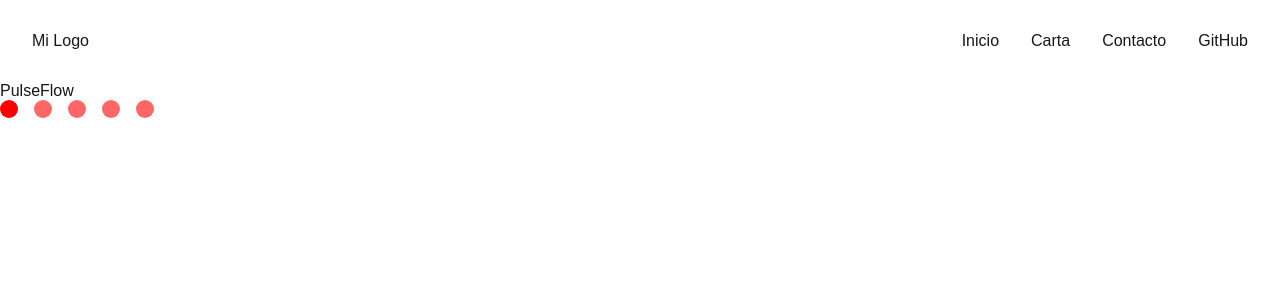
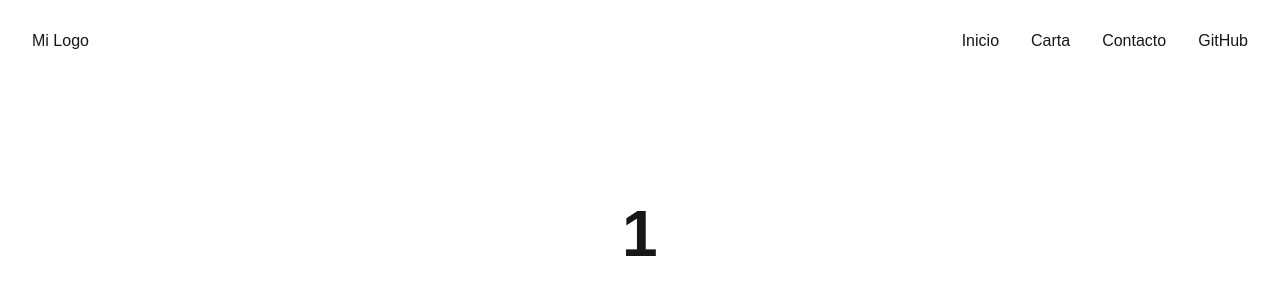
Before and after one commit to DumpBo7/react, a Next.js app: page / in a window 1280 px wide. Shown: the top 300 px of the page. Built offline with nearby package versions, Linux system fonts and the light colour scheme.

Commit message:
feat(carousel): add embla carousel

```diff
--- a/package.json
+++ b/package.json
@@ -9,6 +9,8 @@
     "lint": "eslint"
   },
   "dependencies": {
+    "embla-carousel": "^8.6.0",
+    "embla-carousel-react": "^8.6.0",
     "next": "16.1.6",
     "react": "19.2.3",
     "react-dom": "19.2.3"
--- a/src/app/globals.css
+++ b/src/app/globals.css
@@ -5,7 +5,7 @@
 
 @media (prefers-color-scheme: dark) {
     :root {
-    --background: #0a0a0a;
+        --background: #5a5a5a;
         --foreground: #ededed;
     }
 }
@@ -35,6 +35,148 @@ a {
     text-decoration: none;
 }
 
+.embla {
+    max-width: 48rem;
+    margin: auto;
+
+    --slide-height: 19rem;
+    --slide-spacing: 1rem;
+    --slide-size: 70%;
+}
+
+.embla__viewport {
+    overflow: hidden;
+}
+
+.embla__container {
+    display: flex;
+    touch-action: pan-y pinch-zoom;
+    margin-left: calc(var(--slide-spacing) * -1);
+}
+
+.embla__slide {
+    transform: translate3d(0, 0, 0);
+    flex: 0 0 var(--slide-size);
+    min-width: 0;
+    padding-left: var(--slide-spacing);
+}
+
+.embla__slide__number {
+    border: 0.2rem solid var(--detail-medium-contrast);
+    border-radius: 1.8rem;
+    font-size: 4rem;
+    font-weight: 600;
+    display: flex;
+    align-items: center;
+    justify-content: center;
+    height: var(--slide-height);
+    user-select: none;
+}
+
+.embla__controls {
+    display: grid;
+    grid-template-columns: auto 1fr;
+    justify-content: space-between;
+    gap: 1.2rem;
+    margin-top: 1.8rem;
+}
+
+.embla__buttons {
+    display: grid;
+    grid-template-columns: repeat(2, 1fr);
+    gap: 0.6rem;
+    align-items: center;
+}
+
+.embla__button {
+    -webkit-tap-highlight-color: rgba(var(--text-high-contrast-rgb-value), 0.5);
+    -webkit-appearance: none;
+    appearance: none;
+    background-color: transparent;
+    touch-action: manipulation;
+    display: inline-flex;
+    text-decoration: none;
+    cursor: pointer;
+    border: 0;
+    padding: 0;
+    margin: 0;
+    border: 0.2rem solid var(--detail-medium-contrast);
+    width: 3.6rem;
+    height: 3.6rem;
+
+    z-index: 1;
+    border-radius: 50%;
+    color: #fff;
+    display: flex;
+    align-items: center;
+    justify-content: center;
+    transform: rotate(0deg);
+}
+
+.embla__button--disabled {
+    color: #fff;
+}
+
+.embla__button__svg {
+    width: 35%;
+    height: 35%;
+}
+
+.embla__dots {
+    display: flex;
+    flex-wrap: wrap;
+    justify-content: flex-end;
+    align-items: center;
+    margin-right: calc((2.6rem - 1.4rem) / 2 * -1);
+}
+
+.embla__dot {
+    -webkit-tap-highlight-color: rgba(var(--text-high-contrast-rgb-value), 0.5);
+    -webkit-appearance: none;
+    appearance: none;
+    background-color: transparent;
+    touch-action: manipulation;
+    display: inline-flex;
+    text-decoration: none;
+    cursor: pointer;
+    border: 0;
+    padding: 0;
+    margin: 0;
+    width: 2.6rem;
+    height: 2.6rem;
+
+    display: flex;
+    align-items: center;
+    justify-content: center;
+    border-radius: 50%;
+    position: relative;
+}
+
+.embla__dot:before,
+.embla__dot:after {
+    width: 1.4rem;
+    height: 1.4rem;
+
+    border-radius: 50%;
+    position: absolute;
+    display: flex;
+    align-items: center;
+    content: "";
+}
+
+.embla__dot:before {
+    border: 0.2rem solid #fff;
+}
+
+.embla__dot:after {
+    border: 0.2rem solid #fff;
+    opacity: 0;
+}
+
+.embla__dot--selected:after {
+    opacity: 1;
+}
+
 @media (prefers-color-scheme: dark) {
     html {
         color-scheme: dark;
--- a/src/app/page.jsx
+++ b/src/app/page.jsx
@@ -1,5 +1,7 @@
 import Carousel from "@/components/carousel/Carousel";
 
 export default function Home() {
-    return <Carousel />;
+    const OPTIONS = { loop: true };
+
+    return <Carousel options={OPTIONS} />;
 }
--- a/src/components/carousel/Carousel.jsx
+++ b/src/components/carousel/Carousel.jsx
@@ -1,7 +1,13 @@
 "use client";
 
-import { useState } from "react";
-import styles from "@/assets/styles/carousel/Carousel.module.css";
+import React from "react";
+import useEmblaCarousel from "embla-carousel-react";
+import {
+    NextButton,
+    PrevButton,
+    usePrevNextButtons,
+} from "./CarouselArrowButtons";
+import { DotButton, useDotButton } from "./CarouselDotButton";
 
 const projects = [
     {
@@ -100,65 +106,62 @@ const projects = [
     },
 ];
 
-export default function Carousel() {
-    const [activeIndex, setActiveIndex] = useState(0);
+const EmblaCarousel = (props) => {
+    const { options } = props;
+    const [emblaRef, emblaApi] = useEmblaCarousel(options);
 
-    const [touchStart, setTouchStart] = useState(null);
-    const [touchEnd, setTouchEnd] = useState(null);
+    const { selectedIndex, scrollSnaps, onDotButtonClick } =
+        useDotButton(emblaApi);
 
-    const minSwipeDistance = 50;
-
-    const onTouchStart = (e) => {
-        setTouchEnd(null);
-        setTouchStart(e.targetTouches[0].clientX);
-    };
-
-    const onTouchMove = (e) => {
-        setTouchEnd(e.targetTouches[0].clientX);
-    };
-
-    const onTouchEnd = () => {
-        if (!touchStart || !touchEnd) return;
-
-        const distance = touchStart - touchEnd;
-        const isLeftSwipe = distance > minSwipeDistance;
-        const isRightSwipe = distance < -minSwipeDistance;
-
-        if (isLeftSwipe) {
-            setActiveIndex((prev) =>
-                prev === projects.length - 1 ? 0 : prev + 1
-            );
-        } else if (isRightSwipe) {
-            setActiveIndex((prev) =>
-                prev === 0 ? projects.length - 1 : prev - 1
-            );
-        }
-    };
+    const {
+        prevBtnDisabled,
+        nextBtnDisabled,
+        onPrevButtonClick,
+        onNextButtonClick,
+    } = usePrevNextButtons(emblaApi);
 
     return (
-        <div
-            onTouchStart={onTouchStart}
-            onTouchMove={onTouchMove}
-            onTouchEnd={onTouchEnd}
-            style={{ touchAction: "none" }}
-        >
-            <div>
-                {projects.map(
-                    (project, index) =>
-                        index === activeIndex && (
-                            <span key={project.id}>{project.name}</span>
-                        )
-                )}
+        <div className="embla">
+            <div className="embla__viewport" ref={emblaRef}>
+                <div className="embla__container">
+                    {projects.map((project) => (
+                        <div className="embla__slide" key={project.id}>
+                            <div className="embla__slide__number">
+                                <span>{project.id + 1}</span>
+                            </div>
+                        </div>
+                    ))}
+                </div>
             </div>
-            <div className={styles.container}>
-                {projects.map((project, index) => (
-                    <div
-                        key={project.id}
-                        className={`${styles.circle} ${activeIndex === index ? styles.active : ""}`}
-                        onClick={() => setActiveIndex(index)}
-                    ></div>
-                ))}
+
+            <div className="embla__controls">
+                <div className="embla__buttons">
+                    <PrevButton
+                        onClick={onPrevButtonClick}
+                        disabled={prevBtnDisabled}
+                    />
+                    <NextButton
+                        onClick={onNextButtonClick}
+                        disabled={nextBtnDisabled}
+                    />
+                </div>
+
+                <div className="embla__dots">
+                    {scrollSnaps.map((_, index) => (
+                        <DotButton
+                            key={index}
+                            onClick={() => onDotButtonClick(index)}
+                            className={"embla__dot".concat(
+                                index === selectedIndex
+                                    ? " embla__dot--selected"
+                                    : ""
+                            )}
+                        />
+                    ))}
+                </div>
             </div>
         </div>
     );
-}
+};
+
+export default EmblaCarousel;
--- /dev/null
+++ b/src/components/carousel/CarouselArrowButtons.jsx
@@ -0,0 +1,79 @@
+import { useCallback, useEffect, useState } from "react";
+
+export const usePrevNextButtons = (emblaApi) => {
+    const [prevBtnDisabled, setPrevBtnDisabled] = useState(true);
+    const [nextBtnDisabled, setNextBtnDisabled] = useState(true);
+
+    const onPrevButtonClick = useCallback(() => {
+        if (!emblaApi) return;
+        emblaApi.scrollPrev();
+    }, [emblaApi]);
+
+    const onNextButtonClick = useCallback(() => {
+        if (!emblaApi) return;
+        emblaApi.scrollNext();
+    }, [emblaApi]);
+
+    const onSelect = useCallback((emblaApi) => {
+        setPrevBtnDisabled(!emblaApi.canScrollPrev());
+        setNextBtnDisabled(!emblaApi.canScrollNext());
+    }, []);
+
+    useEffect(() => {
+        if (!emblaApi) return;
+
+        onSelect(emblaApi);
+        emblaApi.on("reinit", onSelect).on("select", onSelect);
+    }, [emblaApi, onSelect]);
+
+    return {
+        prevBtnDisabled,
+        nextBtnDisabled,
+        onPrevButtonClick,
+        onNextButtonClick,
+    };
+};
+
+export const PrevButton = (props) => {
+    const { children, disabled, ...restProps } = props;
+
+    return (
+        <button
+            className={"embla__button embla__button--prev".concat(
+                disabled ? " embla__button--disabled" : ""
+            )}
+            type="button"
+            {...restProps}
+        >
+            <svg className="embla__button__svg" viewBox="0 0 532 532">
+                <path
+                    fill="currentColor"
+                    d="M355.66 11.354c13.793-13.805 36.208-13.805 50.001 0 13.785 13.804 13.785 36.238 0 50.034L201.22 266l204.442 204.61c13.785 13.805 13.785 36.239 0 50.044-13.793 13.796-36.208 13.796-50.002 0a5994246.277 5994246.277 0 0 0-229.332-229.454 35.065 35.065 0 0 1-10.326-25.126c0-9.2 3.393-18.26 10.326-25.2C172.192 194.973 332.731 34.31 355.66 11.354Z"
+                />
+            </svg>
+            {children}
+        </button>
+    );
+};
+
+export const NextButton = (props) => {
+    const { children, disabled, ...restProps } = props;
+
+    return (
+        <button
+            className={"embla__button embla__button--next".concat(
+                disabled ? " embla__button--disabled" : ""
+            )}
+            type="button"
+            {...restProps}
+        >
+            <svg className="embla__button__svg" viewBox="0 0 532 532">
+                <path
+                    fill="currentColor"
+                    d="M176.34 520.646c-13.793 13.805-36.208 13.805-50.001 0-13.785-13.804-13.785-36.238 0-50.034L330.78 266 126.34 61.391c-13.785-13.805-13.785-36.239 0-50.044 13.793-13.796 36.208-13.796 50.002 0 22.928 22.947 206.395 206.507 229.332 229.454a35.065 35.065 0 0 1 10.326 25.126c0 9.2-3.393 18.26-10.326 25.2-45.865 45.901-206.404 206.564-229.332 229.52Z"
+                />
+            </svg>
+            {children}
+        </button>
+    );
+};
--- /dev/null
+++ b/src/components/carousel/CarouselDotButton.jsx
@@ -0,0 +1,51 @@
+import React, { useCallback, useEffect, useState } from "react";
+
+export const useDotButton = (emblaApi) => {
+    const [selectedIndex, setSelectedIndex] = useState(0);
+    const [scrollSnaps, setScrollSnaps] = useState([]);
+
+    const onDotButtonClick = useCallback(
+        (index) => {
+            if (!emblaApi) return;
+            emblaApi.scrollTo(index);
+        },
+        [emblaApi]
+    );
+
+    const onInit = useCallback((emblaApi) => {
+        setScrollSnaps(emblaApi.scrollSnapList());
+    }, []);
+
+    const onSelect = useCallback((emblaApi) => {
+        setSelectedIndex(emblaApi.selectedScrollSnap());
+    }, []);
+
+    useEffect(() => {
+        if (!emblaApi) return;
+
+        onInit(emblaApi);
+        onSelect(emblaApi);
+
+        emblaApi
+            .on("reinit", onInit)
+            .on("reinit", onSelect)
+            .on("scroll", onSelect)
+            .on("select", onSelect);
+    }, [emblaApi, onInit, onSelect]);
+
+    return {
+        selectedIndex,
+        scrollSnaps,
+        onDotButtonClick,
+    };
+};
+
+export const DotButton = (props) => {
+    const { children, ...restProps } = props;
+
+    return (
+        <button type="button" {...restProps}>
+            {children}
+        </button>
+    );
+};
--- a/src/components/navbar/Navbar.jsx
+++ b/src/components/navbar/Navbar.jsx
@@ -3,7 +3,6 @@ import data from "@/assets/data/nav.json";
 import Link from "next/link";
 
 export const Navbar = () => {
-    console.log(data);
     return (
         <header>
             <nav className={styles.contenedor}>
```
Also changed, not shown: 1 other file (tests, documents, lock files or other folders). Lines whose indentation alone changed are shown as unchanged.
